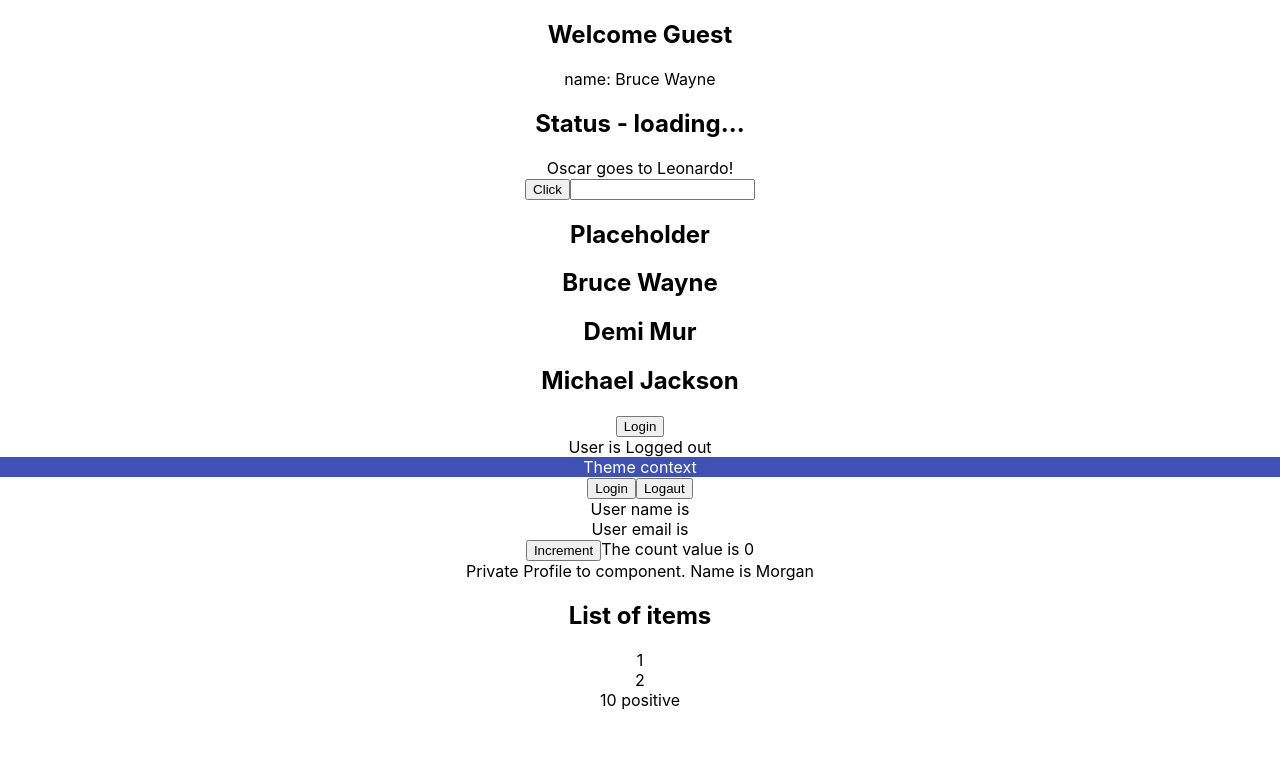
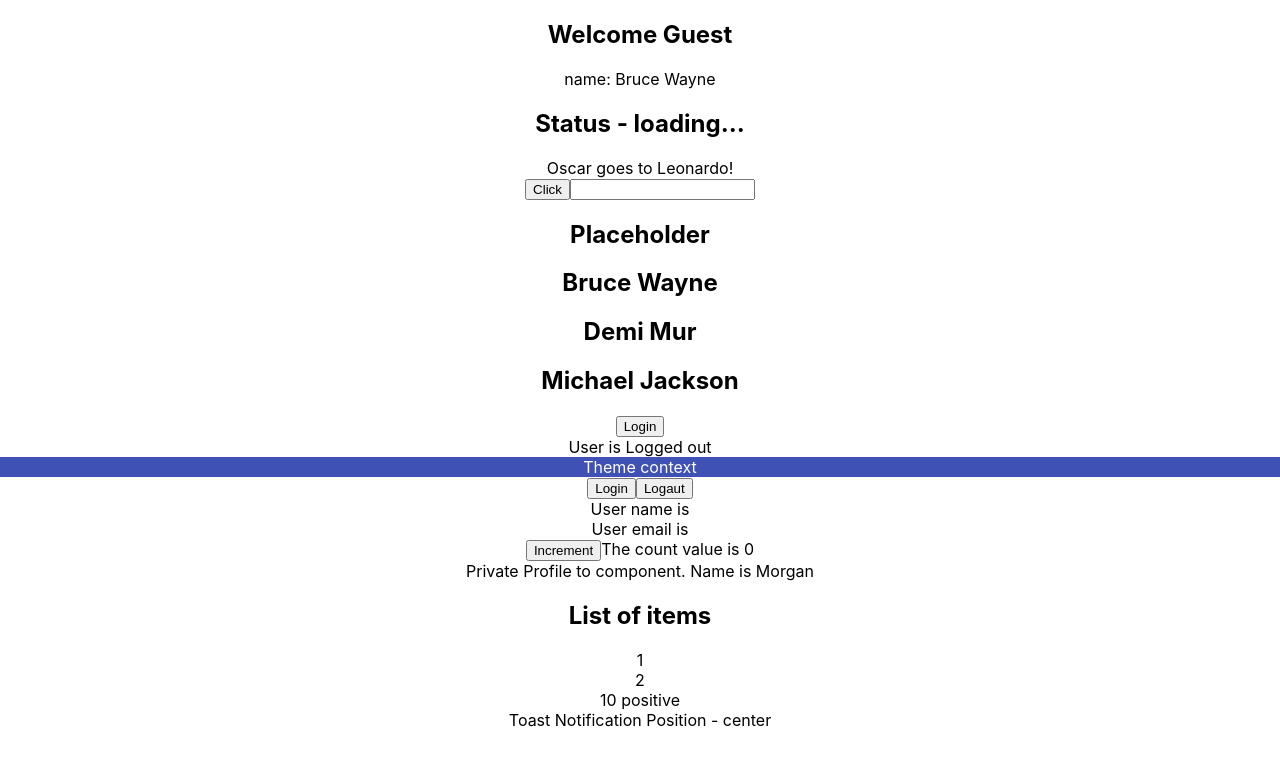
Before and after one commit to Diognet/react-typescript-demo, a React (Create React App) app: page / in a window 1280 px wide. Shown: the top 766 px of the page. Built offline with nearby package versions, Linux system fonts and the light colour scheme.

Commit message:
21 - Template Literals and Exclude

```diff
--- a/src/App.tsx
+++ b/src/App.tsx
@@ -17,6 +17,7 @@
 import { Private } from './components/auth/Private';
 import { List } from './components/generics/List';
 import { RandomNumber } from './components/restriction/RandomNumber';
+import { Toast } from './components/templateliterals/toast';
 
 function App() {
   const personName = {
@@ -84,6 +85,7 @@
         onClick={(item) => console.log(item)}
       />
       <RandomNumber value={10} isPositive />
+      <Toast position="center" />
     </div>
   );
 }
--- /dev/null
+++ b/src/components/templateliterals/toast.tsx
@@ -0,0 +1,12 @@
+type HorizontalPosition = 'left' | 'center' | 'right';
+type VeriticalPosition = 'top' | 'center' | 'bottom';
+
+type ToastProps = {
+  position:
+    | Exclude<`${HorizontalPosition}-${VeriticalPosition}`, 'center-center'>
+    | 'center';
+};
+
+export const Toast = ({ position }: ToastProps) => {
+  return <div> Toast Notification Position - {position}</div>;
+};
```
